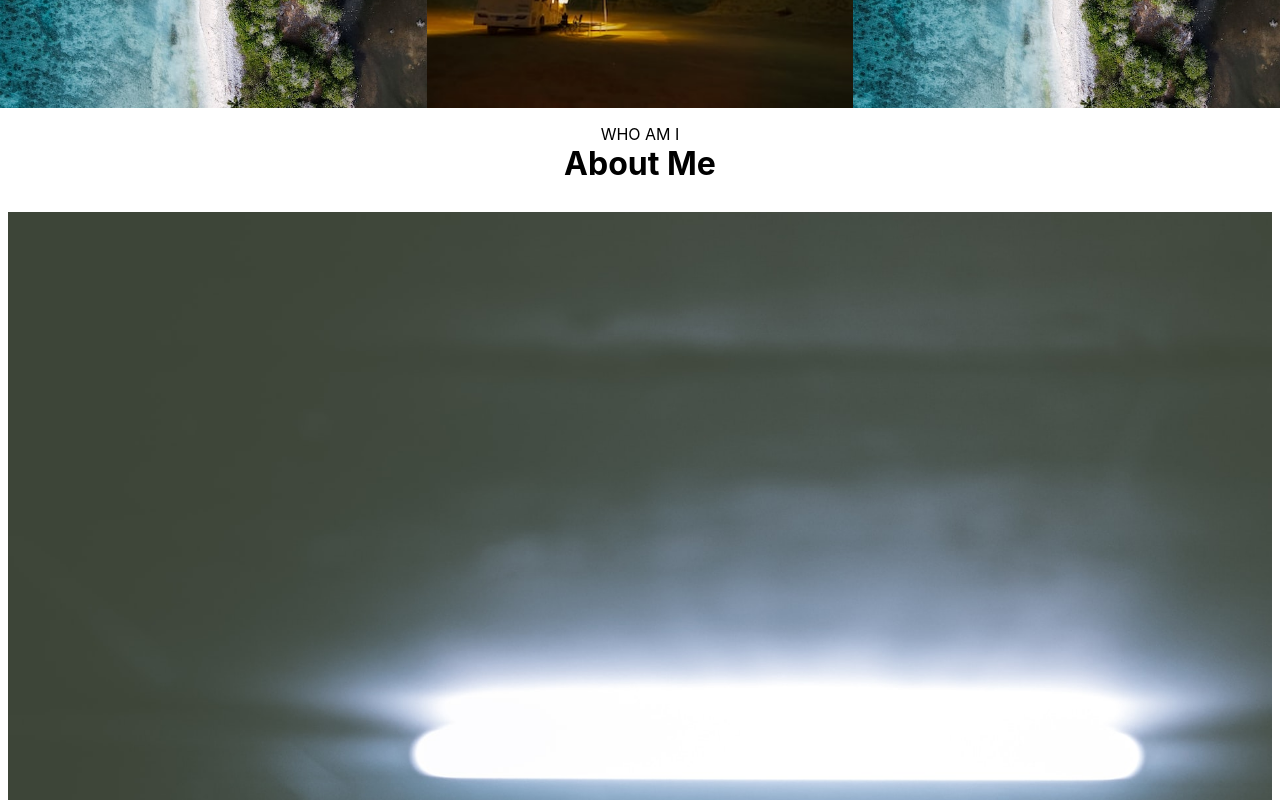
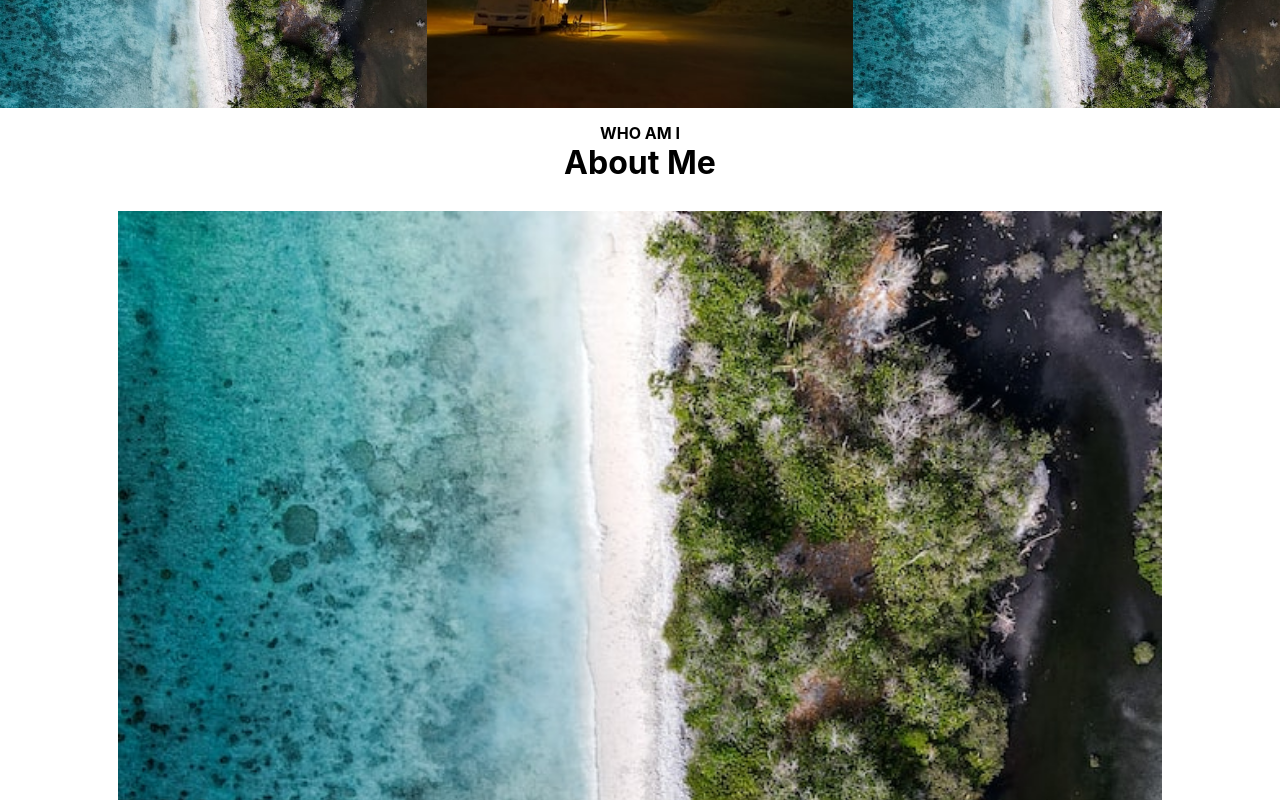
Before and after one commit to Nicolewrack23/Photography-Website, a React (Create React App) app in the folder client/: page / in a window 1280 px wide. Shown: the part 1260-2060 px from the top of the page. Built offline with nearby package versions, Linux system fonts and the light colour scheme.

Commit message:
adding styling to elements

```diff
--- a/client/src/components/About/AboutPage.js
+++ b/client/src/components/About/AboutPage.js
@@ -1,24 +1,26 @@
 import styles from "./AboutPage.module.css";
-import Image from "../Photos/photo.jpeg";
+import Image from "../Gallery/beach.jpeg";
 
 const WelcomePage = () => {
   return (
     <>
       <div className={styles.container}>
         <div className={styles.AboutTitle}>
-          <p className={styles.aboutWho}>WHO AM I</p>
+          <p className={styles.aboutWho}>
+            <strong>WHO AM I</strong>
+          </p>
           <h1 className={styles.aboutH1}>About Me</h1>
         </div>
         <div className={styles.aboutGrid}>
           <div className={styles.aboutImage}>
             <img className={styles.cardImage} src={Image} alt="placeholder" />
           </div>
-          <div>
-            <p>
+          <div className={styles.aboutText}>
+            <p className={styles.textHighlight}>
               I am a fitness trainer who's passionate about helping people
               achieve their health and fitness goals.
             </p>
-            <p>
+            <p className={styles.textLow}>
               I've worked with students and professionals over the past seven
               years. Weight training and cardio workouts are my main areas of
               expertise.
```
